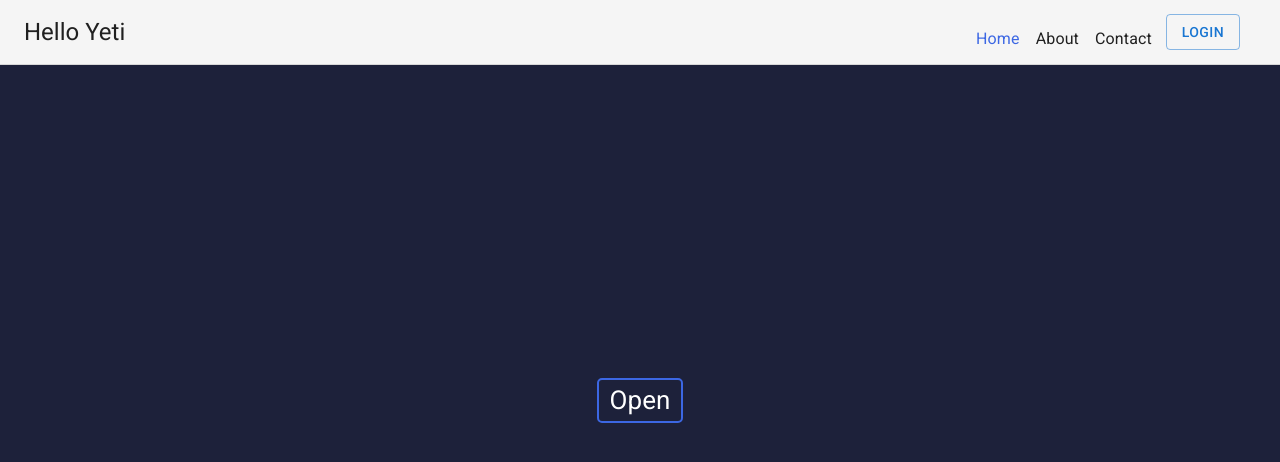
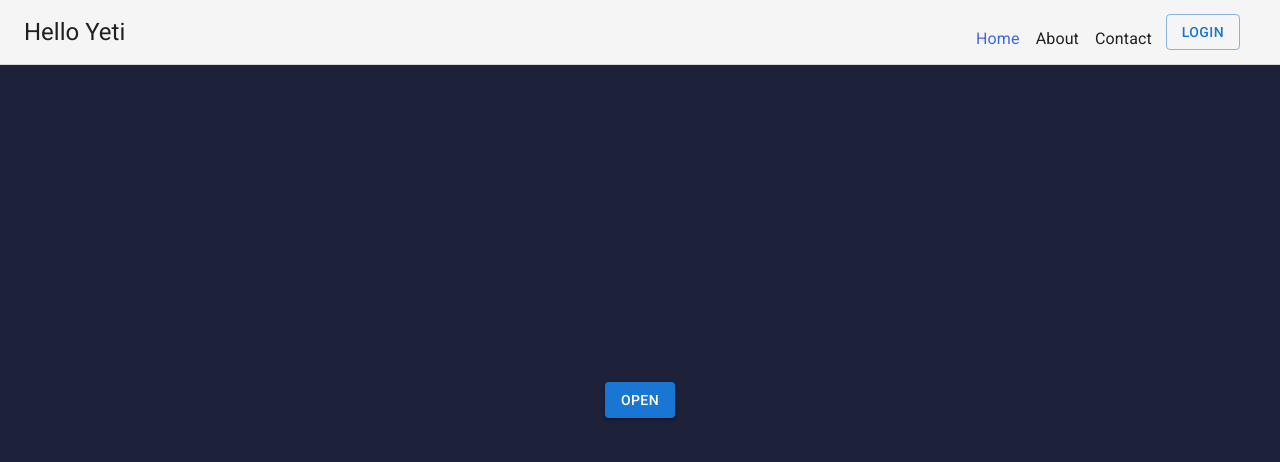
Before and after one commit to Timur192/hello-yeti, a React (Create React App) app: page / in a window 1280 px wide. Shown: the top 462 px of the page. Built offline with nearby package versions, Linux system fonts and the light colour scheme.

Commit message:
<a> removal

```diff
--- a/src/navmenu/Component.js
+++ b/src/navmenu/Component.js
@@ -33,8 +33,7 @@ export default class Component extends PureComponent {
             return (
                 <div>
                     <Stack spacing={2} direction="row">
-                        {/* <Button onClick={this.handleClick} variant="contained">Open</Button> */}
-                        <a onClick={this.handleClick} href='#' className='button'>Open</a>
+                        <Button onClick={this.handleClick} variant="contained">Open</Button>
                     </Stack>
                 </div>
             )
```
